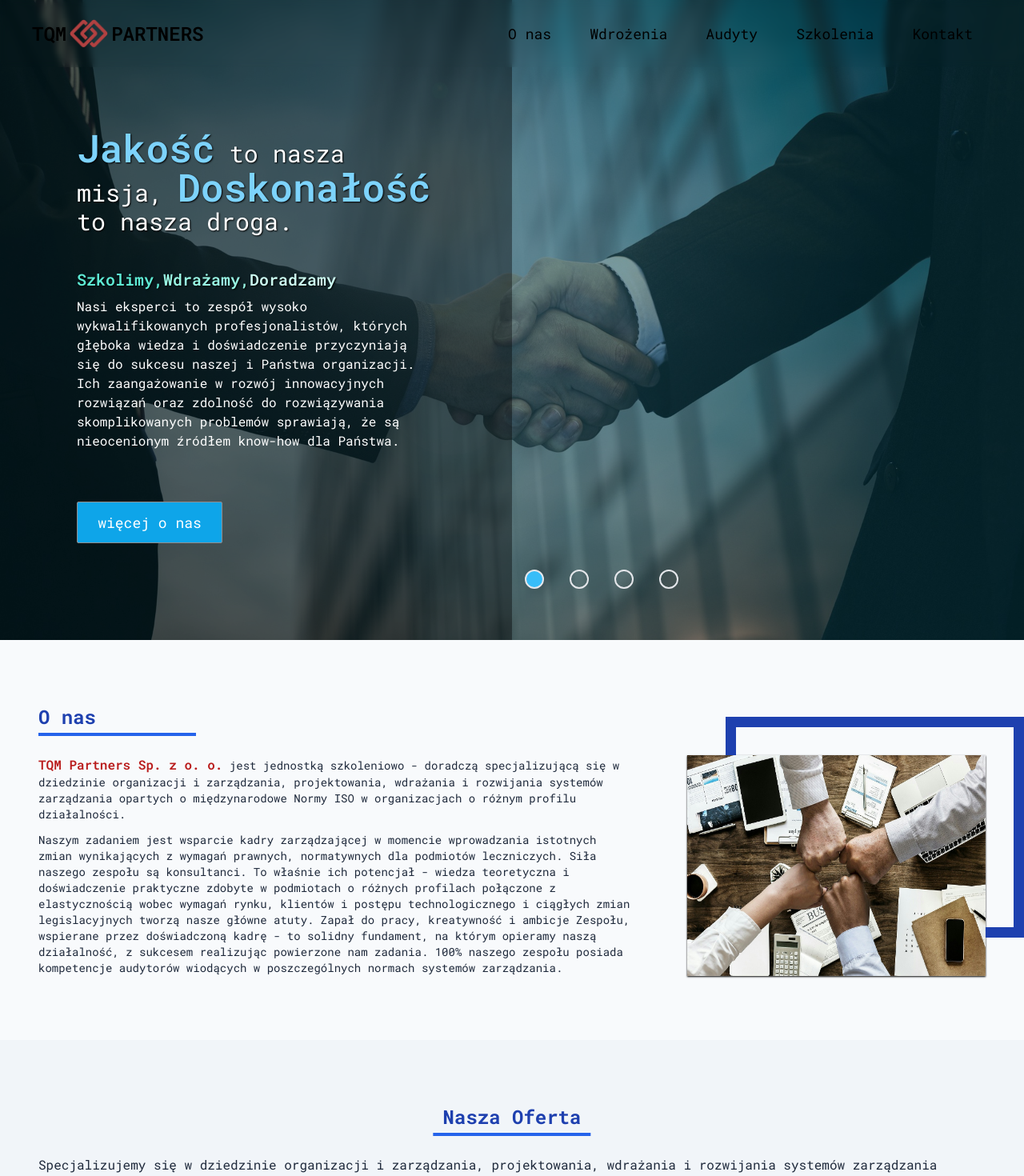
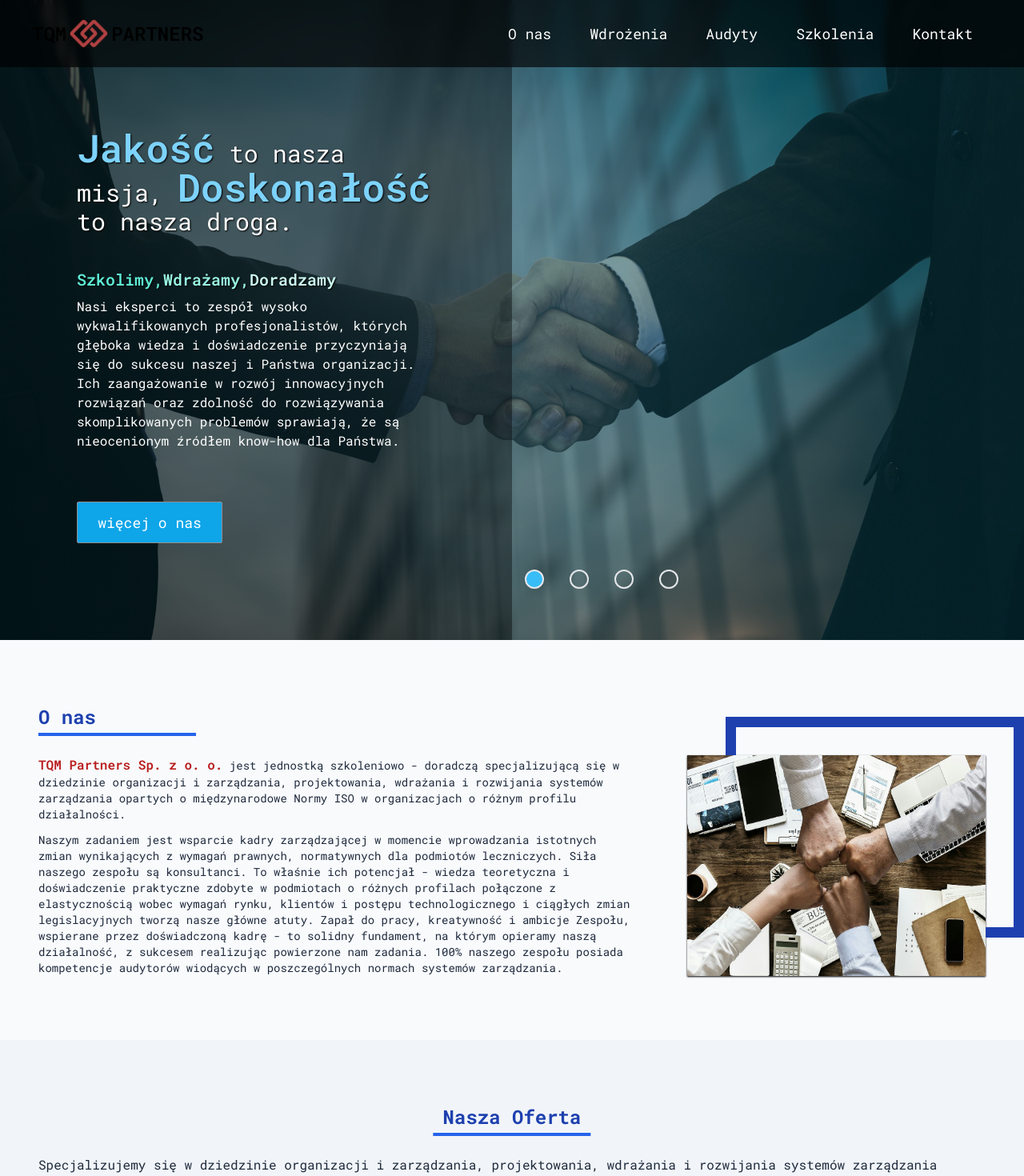
Before and after one commit to SoT03/tqm, a Next.js app: page / in a window 1280 px wide. Shown: the top 1470 px of the page at 80% size. Built offline with nearby package versions, Linux system fonts and the light colour scheme.

Commit message:
fixed navbar opacity problem

```diff
--- a/components/AboutUs.tsx
+++ b/components/AboutUs.tsx
@@ -37,7 +37,7 @@ const AboutUs = () => {
 					<img
 						src='/img/fistBump.jpg'
 						alt='Zdjęcie zespołu przybijającego żółwika'
-						className='relative w-full h-full z-10'
+						className='relative w-full h-full '
 					/>
 				</div>
 			</div>
--- a/components/layout/navbar.tsx
+++ b/components/layout/navbar.tsx
@@ -27,7 +27,7 @@ const Navbar = () => {
 	};
 
 	return (
-		<nav className='fixed top-0 left-0 w-full  text-lg bg-sky-300 backdrop-blur-sm bg-opacity-35  md:bg-transparent    z-10'>
+		<nav className='fixed top-0 left-0 w-full  text-lg  backdrop-blur-sm bg-opacity-65  bg-black    z-10'>
 			<div className='wrapper-lg'>
 				<div className='py-4 px-6 flex items-center justify-between md:py-2 lg:px-10 lg:py-4'>
 					<Link
@@ -54,7 +54,7 @@ const Navbar = () => {
 					</div>
 
 					<ul
-						className={`absolute bg-transparent text-black  w-full right-0 top-[72px] text-center     ${
+						className={`absolute bg-transparent text-white  w-full right-0 top-[72px] text-center     ${
 							isOpen ? '' : 'invisible'
 						} md:visible md:static md:flex md:items-center md:justify-between md:w-auto `}>
 						{navLinks.map((link, index) => {
@@ -70,7 +70,7 @@ const Navbar = () => {
 									} md:opacity-100 md:border-none md:translate-x-0 md:mx-2 lg:mx-5`}>
 									<Link
 										href={link.link}
-										className={`relative block py-5 px-1 bg-sky-500  z-100  text-xl md:bg-transparent md:py-1 md:my-2  md:text-lg hover:text-blue-400 transition-colors duration-300 before:bottom-0 before:bg-blue-400 before:w-0 before:h-px before:transition-[width] before:duration-500  before:absolute before:-z-10  before:content-[""] hover:before:w-full`}>
+										className={`relative block py-5 px-1 bg-sky-500  z-100  text-xl md:bg-transparent md:py-1 md:my-2  md:text-lg hover:text-blue-400 transition-colors duration-300 before:bottom-0 before:bg-blue-500 before:w-0 before:h-px before:transition-[width] before:duration-500  before:absolute before:-z-10  before:content-[""] hover:before:w-full`}>
 										{link.name}
 									</Link>
 								</li>
```
